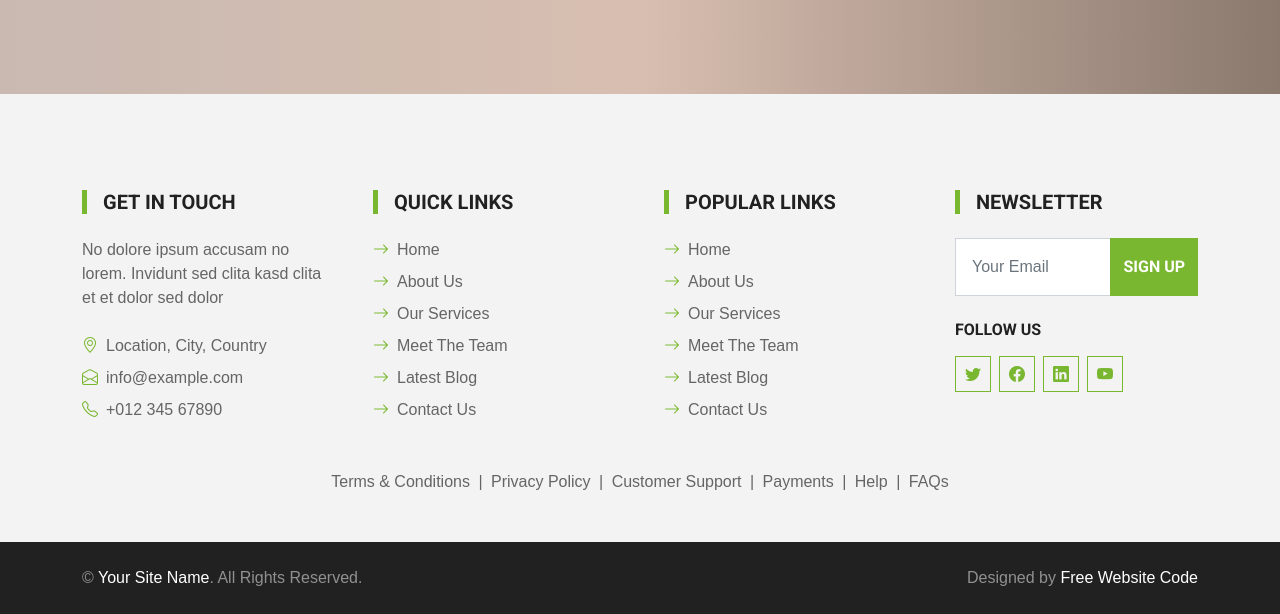
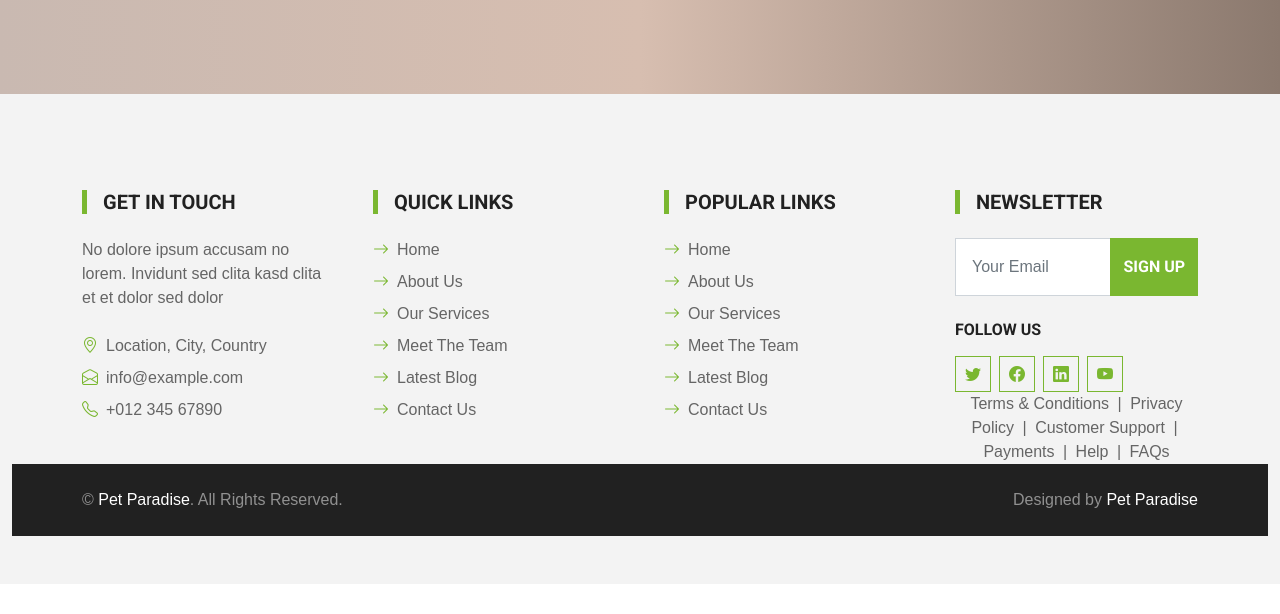
Before and after one commit to kanika2005/Pet-Paradise, a plain HTML site: page contact.html in a window 1280 px wide. Shown: the part 980-1594 px from the top of the page. After the commit the page ends 1564 px from the top, so only its background shows below. Drawn offline with nearby package versions, Linux system fonts and the light colour scheme; files that its build step writes are made by us from their sources; a script that the page names is missing; files whose address does not match are found by name; a web font is replaced by a local one.

Commit message:
Update contact.html

```diff
--- a/contact.html
+++ b/contact.html
@@ -199,17 +199,18 @@
                     <h5 class="text-uppercase border-start border-5 border-primary ps-3 mb-4">Newsletter</h5>
                     <form action="">
                         <div class="input-group">
-                            <input type="text" class="form-control p-3" placeholder="Your Email">
+                            <input type="email" class="form-control p-3" placeholder="Your Email">
                             <button class="btn btn-primary">Sign Up</button>
                         </div>
                     </form>
                     <h6 class="text-uppercase mt-4 mb-3">Follow Us</h6>
                     <div class="d-flex">
-                        <a class="btn btn-outline-primary btn-square me-2" href="https://freewebsitecode.com/"><i class="bi bi-twitter"></i></a>
-                        <a class="btn btn-outline-primary btn-square me-2" href="https://facebook.com/freewebsitecode/"><i class="bi bi-facebook"></i></a>
-                        <a class="btn btn-outline-primary btn-square me-2" href="https://freewebsitecode.com/"><i class="bi bi-linkedin"></i></a>
-                        <a class="btn btn-outline-primary btn-square" href="https://youtube.com/freewebsitecode/"><i class="bi bi-youtube"></i></a>
-                    </div>
+                        <div class="d-flex">
+                            <a class="btn btn-outline-primary btn-square me-2" href="https://x.com/i/flow/login"><i class="bi bi-twitter"></i></a>
+                            <a class="btn btn-outline-primary btn-square me-2" href="https://www.facebook.com/"><i class="bi bi-facebook"></i></a>
+                            <a class="btn btn-outline-primary btn-square me-2" href="https://www.linkedin.com/"><i class="bi bi-linkedin"></i></a>
+                            <a class="btn btn-outline-primary btn-square" href="https://www.youtube.com/"><i class="bi bi-youtube"></i></a>
+                        </div>
                 </div>
                 <div class="col-12 text-center text-body">
                     <a class="text-body" href="">Terms & Conditions</a>
@@ -231,10 +232,10 @@
         <div class="container">
             <div class="row g-5">
                 <div class="col-md-6 text-center text-md-start">
-                    <p class="mb-md-0">&copy; <a class="text-white" href="https://freewebsitecode.com/">Your Site Name</a>. All Rights Reserved.</p>
+                    <p class="mb-md-0">&copy; <a class="text-white" href="">Pet Paradise</a>. All Rights Reserved.</p>
                 </div>
                 <div class="col-md-6 text-center text-md-end">
-                    <p class="mb-0">Designed by <a class="text-white" href="https://freewebsitecode.com">Free Website Code</a></p>
+                    <p class="mb-0">Designed by <a class="text-white" href="">Pet Paradise</a></p>
                 </div>
             </div>
         </div>
```
